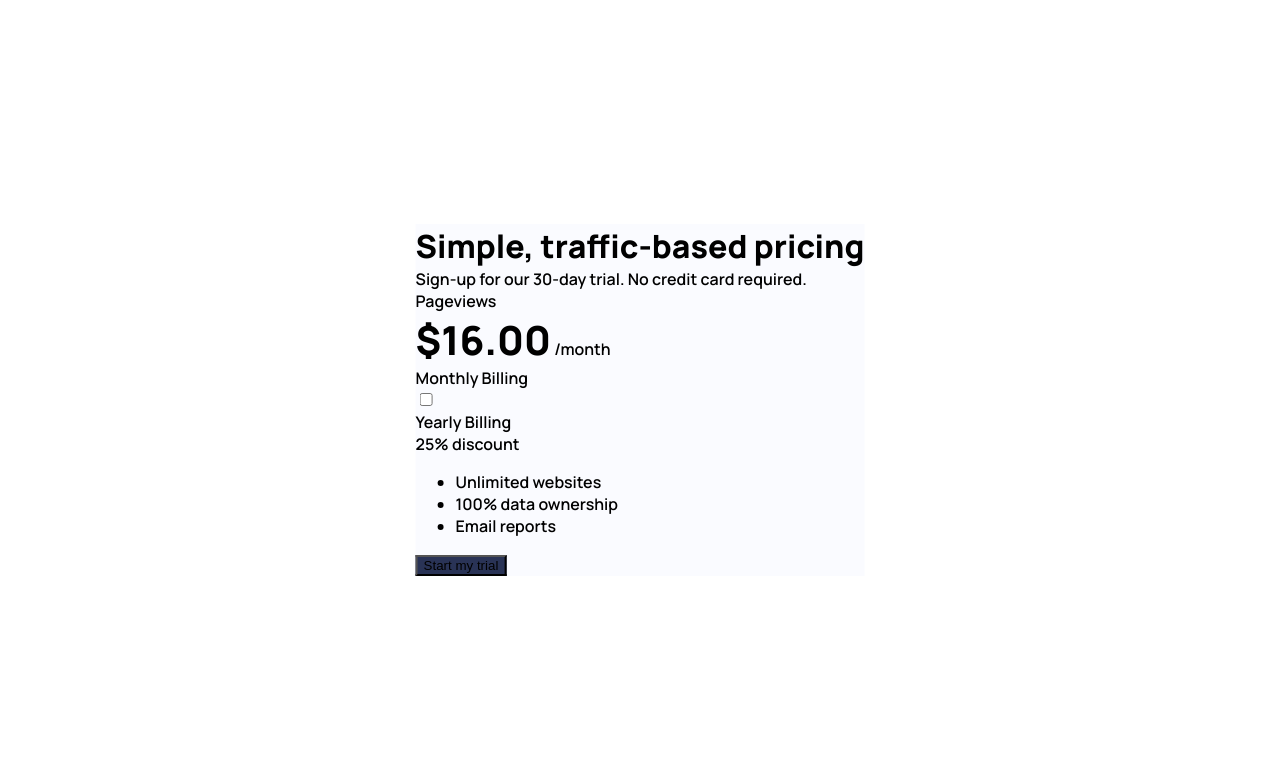
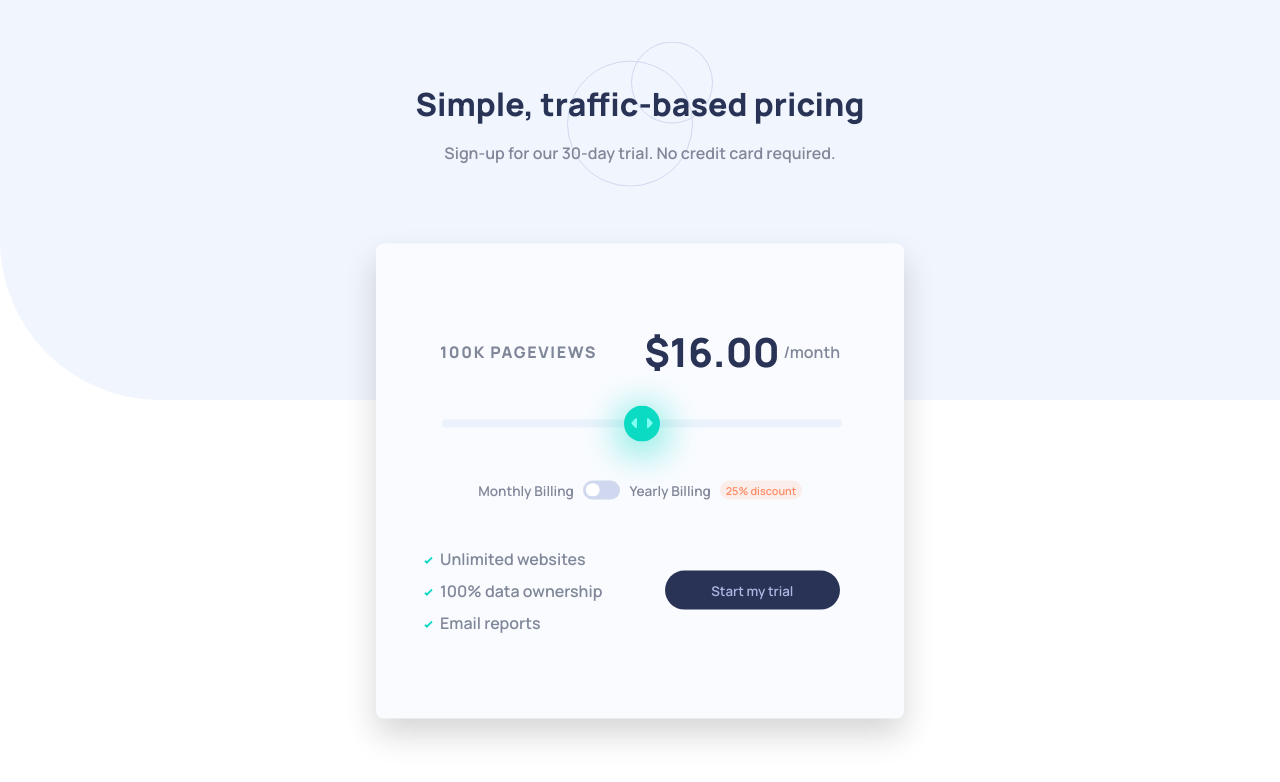
Before and after one commit to kevinfreitasv80/Interactive-Pricing-Component, a plain HTML site: page index.html in a window 1280 px wide. Drawn offline with Linux system fonts and the light colour scheme.

Commit message:
Interactive pricing component

```diff
--- a/assets/script.js
+++ b/assets/script.js
@@ -1 +1,26 @@
+const spanPageviews = document.getElementById("spanPageviews");
 const strong = document.getElementById("strong");
+const range = document.querySelector(".range");
+const check = document.getElementById("check");
+const prices = [10, 16, 32];
+const numPageviews = [50, 100, 200];
+const discount = .75;
+const changePrice = () => {
+    switch (parseInt(range.value)) {
+        case 1:
+            check.checked ? strong.textContent = (prices[0] * discount).toFixed(2) : strong.textContent = prices[0].toFixed(2);
+            spanPageviews.textContent = numPageviews[0];
+            break;
+        case 2:
+            check.checked ? strong.textContent = (prices[1] * discount).toFixed(2) : strong.textContent = prices[1].toFixed(2);
+            spanPageviews.textContent = numPageviews[1];
+            break;
+        case 3:
+            check.checked ? strong.textContent = (prices[2] * discount).toFixed(2) : strong.textContent = prices[2].toFixed(2);
+            spanPageviews.textContent = numPageviews[2];
+            break;
+    }
+}
+
+range.addEventListener("change", () => changePrice());
+check.addEventListener("click", () => changePrice());
--- a/assets/style.css
+++ b/assets/style.css
@@ -2,27 +2,34 @@
 
 :root{
     --VeryPaleBlue: hsl(230, 100%, 99%);
-    --DarkDesaturatedBlue: hsl(227, 35%, 25%);
+    --DarkDesaturatedBlue: hsl(227, 35%, 25%)
 }
-html, body, h1, p{
+html, body, h1{
     margin: 0;
 }
+html, body, button{
+    font-family: "Manrope";
+}
 html, body{
+
     padding: 0;
-    font-family: "Manrope";
+    color: hsl(223, 11%, 55%);
 }
 main{
     position: absolute;
     top: 50%;
     left: 50%;
     transform: translate(-50%, -50%);
-    background: var(--VeryPaleBlue);
 }
-h1{
-
+main h1, .descr{
+    text-align: center;
+}
+h1, strong{
+    color: var(--DarkDesaturatedBlue);
 }
 strong{
     font-size: 2.5em;
+    margin-right: .1em;
 }
 strong::before{
     content: "$";
@@ -30,3 +37,147 @@ strong::before{
 button{
     background: var(--DarkDesaturatedBlue);
 }
+ul{
+    padding: 0;
+    line-height: 2em;
+}
+li{
+    list-style-image: url(../images/icon-check.svg);
+}
+button{
+    display: inline-block;
+    padding: .8em 3.5em;
+    color: #ADB8E2;
+    border: none;
+    cursor: pointer;
+    border-radius: 2em;
+}
+button:hover{
+    color: white;
+}
+input[type="checkbox"]{
+    display: none;
+}
+input[type="checkbox"]:checked + .checkModern div{
+    transform: translate(140%, 20%);
+}
+input[type="checkbox"]:checked + .checkModern{
+    background: #0BDBC3;
+}
+
+.checkModern:hover{
+    background: #7BE9DF;
+}
+.checkModern, .checkModern div{
+    transition: .4s;
+}
+.checkModern{
+    cursor: pointer;
+    border-radius: 2em;
+    width: 2.7em;
+    height: 1.44em;
+    background: #CFD8EE;
+}
+.checkModern div{
+    background: white;
+    width: 1em;
+    height: 1em;
+    transform: translate(20%, 20%);
+    border-radius: 50%;
+}
+.colorBg{
+    display: block;
+    background: #F1F5FE;
+    height: 50vh;
+    width: 100vw;
+    border-end-start-radius: 10em;
+}
+.items{
+    background: var(--VeryPaleBlue);
+}
+.textTop{
+    position: relative;
+    margin-bottom: 5em;
+}
+.textTop h1{
+    font-size: 2em;
+}
+.patternCircles{
+    z-index: -1;
+    position: absolute;
+    top: -2.5em;
+    left: 50%;
+    transform: translateX(-50%);
+}
+.infor, .pageviewsPrice, .price, .monYear{
+    display: flex;
+    align-items: center;
+}
+.discount{
+    font-size: .8em;
+    padding: .2em .5em;
+    border-radius: 2em;
+    background: hsl(11, 68%, 95%);
+    color: hsl(15, 100%, 70%);
+}
+.monYear{
+    font-size: .85em;
+    justify-content: center;
+}
+.monYear p, .monYear label{
+    margin-right: .7em;
+}
+.pageviewsPrice, .infor{
+    justify-content: space-between;
+}
+.pageviewsPrice, .range{
+    width: 100%;
+}
+.pageviewsPrice{
+    margin-bottom: 1em;
+}
+.pageviews{
+    text-transform: uppercase;
+    font-weight: 700;
+    letter-spacing: .1em;
+}
+.monYear{
+    margin-bottom: 1em;
+}
+.range {
+    -webkit-appearance: none;
+    appearance: none;
+    display: inline-block;
+    height: 0.625em;
+    border-radius: 1em;
+    background-color: #EBF2FB;
+    outline: none;
+    margin-bottom: 3em;
+}
+.range::-webkit-slider-thumb{
+    -webkit-appearance: none;
+    border: none;
+    width: 2.7em;
+    height: 2.7em;
+    border-radius: 50%;
+    background: url(../images/icon-slider.svg) #0BDBC3 no-repeat .5em;
+    box-shadow: 0 .5em 3em #0BDBC3;
+    transition: .4s;
+}
+.range::-webkit-slider-thumb:hover{
+    cursor: pointer;
+    background: url(../images/icon-slider.svg) #79EBDC no-repeat .5em;
+}
+.range::-webkit-slider-thumb:active{
+    cursor: grabbing;
+    background: url(../images/icon-slider.svg) #26AAA3 no-repeat .5em;
+}
+#spanPageviews::after{
+    content: "k";
+}
+.items{
+    padding: 4em;
+    width: 25em;
+    border-radius: .5em;
+    box-shadow: 0 1em 2em rgba(0, 0, 0, 0.164);
+}
--- a/index.html
+++ b/index.html
@@ -2,33 +2,38 @@
 <html lang="en">
   <head>
     <meta charset="UTF-8">
-    <meta name="viewport" content="width=device-width, initial-scale=1.0"> <!-- displays site properly based on user's device -->
-
+    <meta name="viewport" content="width=device-width, initial-scale=1.0">
     <link rel="icon" type="image/png" sizes="32x32" href="./images/favicon-32x32.png">
     <link rel="stylesheet" href="./assets/style.css">
     <script defer src="./assets/script.js"></script>
     <title>Frontend Mentor | Interactive pricing component</title>
   </head>
   <body>
+    <span class="colorBg"></span>
     <main>
-      <h1>Simple, traffic-based pricing</h1>
-      <p>Sign-up for our 30-day trial. No credit card required.</p>
-      <section>
+      <article class="textTop">
+        <img class="patternCircles" src="./images/pattern-circles.svg" alt="">
+        <h1>Simple, traffic-based pricing</h1>
+        <p class="descr">Sign-up for our 30-day trial. No credit card required.</p>
+      </article>
+      <section class="items">
         <section>
-          <section>
-            <article>
-              Pageviews
-            </article>
-            <article><p><strong id="strong">16.00</strong> /month</p></article>
-          </section>
+          <article class="pageviewsPrice">
+            <p class="pageviews"><span id="spanPageviews">100</span> Pageviews</p>
+            <p class="price"><strong id="strong">16.00</strong> /month</p>
+          </article>
+          <input class="range" type="range" value="2" min="1" max="3">
         </section>
-        <article>
+        <article class="monYear">
           <p>Monthly Billing</p>
-          <input type="checkbox">
+          <input id="check" type="checkbox">
+          <label for="check" class="checkModern">
+            <div></div>
+          </label>
           <p>Yearly Billing</p>
-          <span>25% discount</span>
+          <span class="discount">25% discount</span>
         </article>
-        <article>
+        <article class="infor">
           <ul>
             <li>Unlimited websites</li>
             <li>100% data ownership</li>
```
